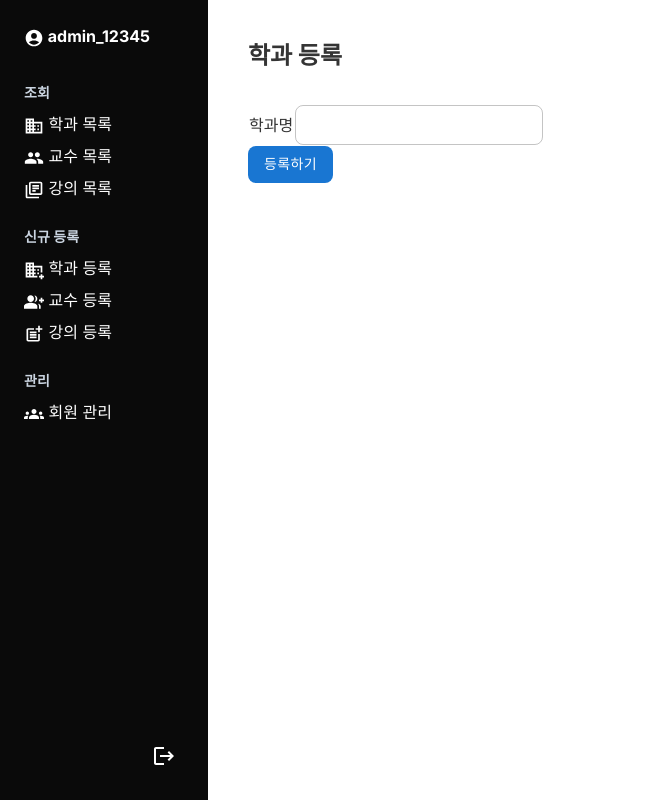
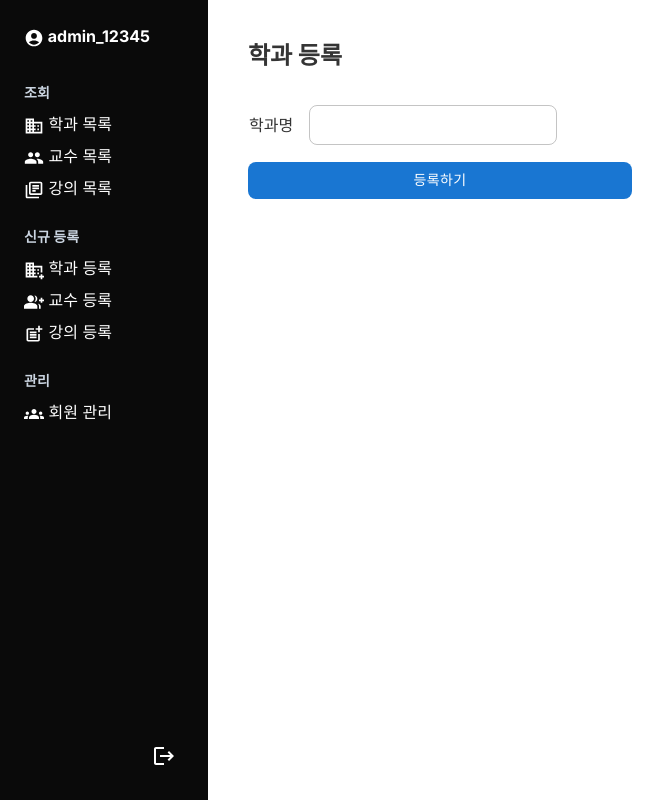
Before and after one commit to knou-course-review/admin-panel, a Next.js app: page /departments/new in a window 1280 px wide. Shown: the whole page, without its empty margins (0-671 px from the left). Built offline with nearby package versions, Linux system fonts and the light colour scheme.

Commit message:
refactor: 강의, 학과 및 교수 등록 폼 UI 개선

```diff
--- a/src/components/courses/NewCourseForm.tsx
+++ b/src/components/courses/NewCourseForm.tsx
@@ -120,7 +120,7 @@ export default function NewCourseForm() {
   };
 
   return (
-    <form onSubmit={handleSubmit}>
+    <form className="flex flex-col w-96 gap-4" onSubmit={handleSubmit}>
       <table>
         <tbody>
           <tr>
--- a/src/components/departments/NewDepartmentForm.tsx
+++ b/src/components/departments/NewDepartmentForm.tsx
@@ -43,7 +43,7 @@ export default function NewDepartmentForm() {
   //     </div>
   //   );
   return (
-    <form onSubmit={handleSubmit}>
+    <form className="flex flex-col w-96 gap-4" onSubmit={handleSubmit}>
       <table>
         <tbody>
           <tr>
--- a/src/components/professors/NewProfessorForm.tsx
+++ b/src/components/professors/NewProfessorForm.tsx
@@ -41,7 +41,7 @@ export default function NewProfessorForm() {
   const redirectPage = () => router.push("/professors");
 
   return (
-    <form onSubmit={handleSubmit}>
+    <form className="flex flex-col w-96 gap-4" onSubmit={handleSubmit}>
       <table>
         <tbody>
           <tr>
```
